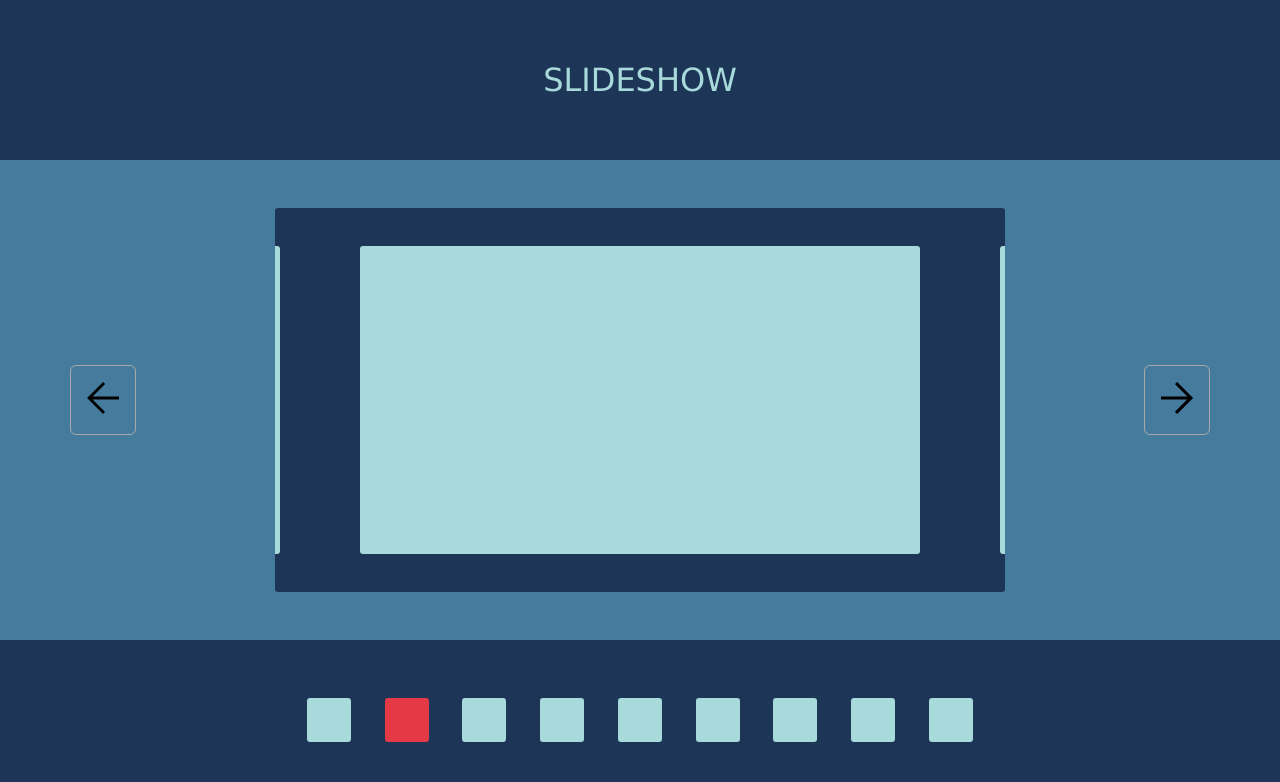
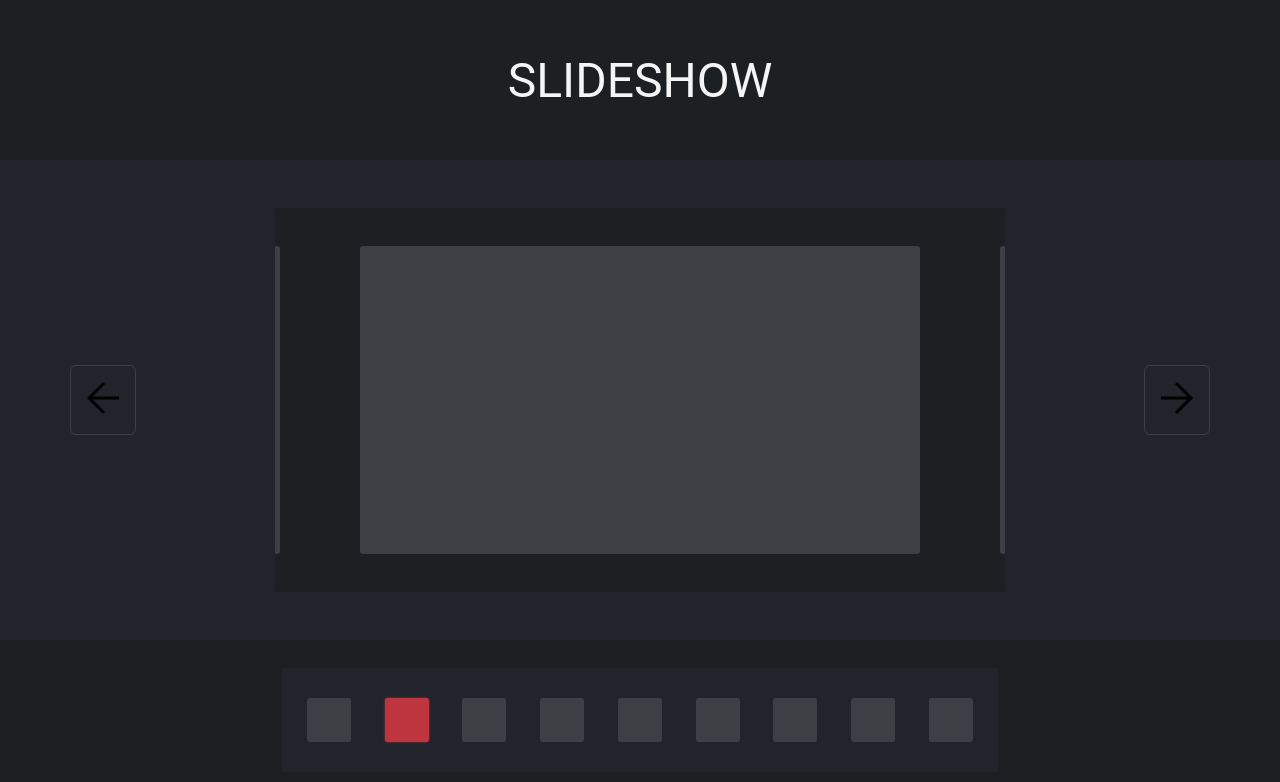
Before and after one commit to simonlearnscoding/picture-sliders, a plain HTML site: page index.html in a window 1280 px wide. Drawn offline with Linux system fonts and the light colour scheme.

Commit message:
some small changes

```diff
--- a/index.js
+++ b/index.js
@@ -1,143 +1,150 @@
-const nav =() => {
+const nav = () => {
   const general = {
+    // ...
+
+    // ...
+
     getDestinationObject(direction) {
-            const length = this.pictures.length
-            const element = document.getElementsByClassName('selected')
-            let DirectionId = (parseInt(element[0].id) + parseInt(direction)) % length
+      const length = this.pictures.length;
+      const element = document.getElementsByClassName("selected");
+      let DirectionId =
+        (parseInt(element[0].id) + parseInt(direction)) % length;
       if (DirectionId < 0) {
-                DirectionId = length - 1
+        DirectionId = length - 1;
       }
       // const destinationElement = document.getElementById(`${DirectionId}`)
-            const obj = this.pictures.filter(pic => pic.id == DirectionId)
-            const indexObj = obj[0].indexPicture
-            return indexObj
+      const obj = this.pictures.filter((pic) => pic.id == DirectionId);
+      const indexObj = obj[0].indexPicture;
+      return indexObj;
     },
-        startTimer() { general.timer = setInterval( () => {this.father.moveByOne(1)}, 5000) },
+    startTimer() {
+      general.timer = setInterval(() => {
+        this.father.moveByOne(1);
+      }, 5000);
+    },
     stopTimer() {
-            console.log('Ive been called')
-            clearInterval(general.timer)
+      console.log("Ive been called");
+      clearInterval(general.timer);
+      general.timer = null;
+    },
+    moveByOne(direction) {
 
-            general.timer = () => { this.father.timer = setInterval( () => {this.moveByOne(1)}, 1000) }}
-        ,
-        // restartTimer() {
-            // this.stopTimer()
-            // this.startTimer()
-        // },
-        moveByOne(direction) {
-            const destinationObj = this.getDestinationObject(direction)
-            this.scrollByArrowFunction(destinationObj)
-
+      const destinationObj = this.getDestinationObject(direction);
+      this.scrollByArrowFunction(destinationObj);
     },
     scrollByArrowFunction(object) {
-            this.unselectAll()
-            object.html.classList.add('selected')
-            this.scrollMovement(object.imagereferedTo)
+      this.unselectAll();
+      object.html.classList.add("selected");
+      this.scrollMovement(object.imagereferedTo);
     },
     scrollByReference(element) {
-            this.unselectAll()
-            element.classList.add('selected')
-            this.scrollMovement(this.imagereferedTo)
-            // this.stopTimer()
+      this.unselectAll();
+      element.classList.add("selected");
+      this.scrollMovement(this.imagereferedTo);
+      this.stopTimer();
+      // this.startTimer();
+    },
 
-        },
-        unselectAll(){
-            const indexPics = document.getElementsByClassName('picture-index')
+    unselectAll() {
+      const indexPics = document.getElementsByClassName("picture-index");
       for (index of indexPics) {
-                index.classList.remove('selected')
+        index.classList.remove("selected");
       }
     },
     scrollMovement(obj) {
-            obj.scrollIntoView({behavior: 'smooth',
-                block: 'center',
-                inline: 'center'
-            })
-        }
-    }
-    return general
-}
-
+      obj.scrollIntoView({
+        behavior: "smooth",
+        block: "center",
+        inline: "center",
+      });
+    },
+  };
+  return general;
+};
 
 const Objectfactory = (HTMLElement) => {
-    const obj = Object.create(nav())
-    obj.id = HTMLElement.id
-    obj.html = HTMLElement
-    return obj
-}
-const imageSliderFactory = (HTMLElement, ) => {
-    const obj = Objectfactory(HTMLElement)
-    obj.pictures = createChildren(obj)
-    obj.arrows = createarrows(obj)
-    selectFirstImage()
-    obj.father = obj
+  const obj = Object.create(nav());
+  obj.id = HTMLElement.id;
+  obj.html = HTMLElement;
+  return obj;
+};
+const imageSliderFactory = (HTMLElement) => {
+  const obj = Objectfactory(HTMLElement);
+  obj.pictures = createChildren(obj);
+  obj.arrows = createarrows(obj);
+  selectFirstImage();
+  obj.father = obj;
   // obj.startSliding()
-    obj.startTimer()
+  obj.startTimer();
 
   // obj.restartSliding = () => {
   //     clearInterval(this.startSliding)
   //     this.startSliding =  setInterval(() => {Slider.moveByOne(1)}, 5000)
   // }
-    return obj
+  return obj;
 
   function selectFirstImage() {
-        const firstSelect = obj.pictures[0].indexPicture
-        firstSelect.scrollByReference(firstSelect.html)
+    const firstSelect = obj.pictures[0].indexPicture;
+    firstSelect.scrollByReference(firstSelect.html);
   }
   function createChildren(father) {
-        const childrenHTML = document.getElementsByClassName('picture')
-        const children = []
-        let counter = 0
+    const childrenHTML = document.getElementsByClassName("picture");
+    const children = [];
+    let counter = 0;
     for (let item of childrenHTML) {
-            children.push(imageObjectFactory(item, counter, father))
-            counter +=1
+      children.push(imageObjectFactory(item, counter, father));
+      counter += 1;
     }
-        return children}
+    return children;
+  }
   function createarrows(father) {
-        const arrowObj = {}
-        const Arrows = document.getElementsByClassName('arrow')
-        arrowObj.arrowLeft = ArrowFactory(Arrows[0], father)
-        arrowObj.arrowRight = ArrowFactory(Arrows[1], father)
-        return arrowObj
+    const arrowObj = {};
+    const Arrows = document.getElementsByClassName("arrow");
+    arrowObj.arrowLeft = ArrowFactory(Arrows[0], father);
+    arrowObj.arrowRight = ArrowFactory(Arrows[1], father);
+    return arrowObj;
   }
-}
+};
 const imageObjectFactory = (HTMLElement, indexNumber, father) => {
-    const obj = Objectfactory(HTMLElement)
-    obj.id = indexNumber
-    obj.father = father
-    obj.indexPicture = createReference(obj, indexNumber, father)
+  const obj = Objectfactory(HTMLElement);
+  obj.id = indexNumber;
+  obj.father = father;
+  obj.indexPicture = createReference(obj, indexNumber, father);
 
   function createReference(obj, indexNumber, father) {
-        const container = document.getElementById('index-container')
-        const element = document.createElement('div')
+    const container = document.getElementById("index-container");
+    const element = document.createElement("div");
     element.id = indexNumber;
-        element.classList.add('picture-index')
+    element.classList.add("picture-index");
     container.appendChild(element);
     const object = ObjectReferenceFactory(element, obj);
-        object.father = father
-        return object
+    object.father = father;
+    return object;
   }
 
-    return obj
+  return obj;
+};
+const ObjectReferenceFactory = (HTMLElement, referenced) => {
+  const obj = Object.create(nav());
+  Object.assign(obj, Objectfactory(HTMLElement));
+  obj.imagereferedTo = referenced.html;
+  HTMLElement.addEventListener("click", () => {
+    obj.scrollByReference(obj.html);
+  });
+  return obj;
+};
+const ArrowFactory = (element, father) => {
+  const obj = Object.create(nav());
+  obj.direction = getDirection(element);
+  Object.assign(obj, Objectfactory(element));
+  obj.father = father;
+  element.addEventListener("click", obj.moveByOne.bind(father, obj.direction));
+  return obj;
+  function getDirection(element) {
+    return Array.from(element.classList).includes("back") ? -1 : 1;
   }
-const ObjectReferenceFactory = (HTMLElement, referenced) => {
-    const obj = Object.create(nav())
-    Object.assign(obj, Objectfactory(HTMLElement))
-    obj.imagereferedTo = referenced.html
-    HTMLElement.addEventListener('click', () => {obj.scrollByReference(obj.html)})
-    return obj
-}
-const ArrowFactory = (element, father) => {
+};
 
-    const obj = Object.create(nav())
-    obj.direction = getDirection(element)
-    Object.assign(obj, Objectfactory(element))
-    obj.father = father
-    element.addEventListener('click', obj.moveByOne.bind(father, obj.direction))
-    return obj
-    function getDirection(element) {
-        return (Array.from(element.classList).includes('back') ? -1 : 1)}
-
-}
-
-SliderElement = document.getElementById('container')
-const Slider = imageSliderFactory(SliderElement)
-console.log(Slider)
+SliderElement = document.getElementById("container");
+const Slider = imageSliderFactory(SliderElement);
+console.log(Slider);
--- a/styleNew.css
+++ b/styleNew.css
@@ -1,13 +1,10 @@
-:root{
-
+:root {
   --framewidth: clamp(500px, 60%, 700px);
   --color1: #e63946;
---color2: #f1faee;
---color3: #a8dadc;
---color4: #457b9d;
---color5: #1d3557;
-
-/*--framewidth: 40vw;*/
+  --color2: #3c3f43;
+  --color3: #282c34;
+  --color4: #21252b;
+  --color5: #1c2022;
 }
 
 * {
@@ -20,7 +17,8 @@ body {
   justify-content: center;
   flex-grow: 1;
 }
-body, html {
+body,
+html {
   width: 100%;
   height: 100%;
   justify-content: center;
@@ -28,7 +26,7 @@ body, html {
 }
 .container {
   display: grid;
-    grid-template:  1fr 3fr 1fr / 1fr;
+  grid-template: 1fr 3fr 1fr / 1fr;
   align-items: center;
   flex-grow: 1;
   /*justify-content: space-around;*/
@@ -51,9 +49,8 @@ body, html {
   overflow-x: scroll;
   overflow-y: hidden;
 }
-.frame::-webkit-scrollbar{
+.frame::-webkit-scrollbar {
   width: 10px;
-
 }
 .frame::-webkit-scrollbar-track {
   background: var(--color2);
@@ -76,19 +73,20 @@ body, html {
   -webkit-border-radius: 3px;
   -moz-border-radius: 3px;
   border-radius: 3px;
-    background: var(--color3)
+  background: var(--color2);
 }
-.arrow{
-    border: 1px solid darkgray;
+.arrow {
+  border: var(--color2) 1px solid;
+  /* opacity: 0.3; */
   -webkit-border-radius: 6px;
   -moz-border-radius: 6px;
   border-radius: 6px;
   padding: 8px;
 }
-.arrow:hover{
+.arrow:hover {
   background: darkgray;
-    background-opacity: .3;
-    transition: background-color .7s;
+  background-opacity: 0.3;
+  transition: background-color 0.7s;
 }
 
 .center-container {
@@ -111,12 +109,13 @@ body, html {
 .title {
   width: 30%;
   height: 30%;
-    font-size: 2rem;
+  font-size: 3rem;
+  color: #f5f5f5;
   display: flex;
   justify-content: center;
   align-items: center;
-    font-family: "Lucida Sans Unicode";
-    color: var(--color3);
+  font-family: "Roboto", sans-serif;
+  /* color: var(--color3); */
 }
 .bottom-container {
   background: var(--color5);
@@ -129,10 +128,12 @@ body, html {
   align-items: center;
   height: 100%;
 }
+
 .index-container {
   width: var(--framewidth);
-    height: 60%;
-    background: var(--color5);
+  height: 65%;
+  border-radius: 6px;
+  background: var(--color4);
   display: flex;
   /*gap: 1rem;*/
   justify-content: space-around;
@@ -143,16 +144,33 @@ body, html {
   border-radius: 3px;
   padding-right: 8px;
 }
-
+.index-container:hover {
+  background: var(--color3);
+  transition: background-color 0.7s;
+}
 .index-container > * {
   width: 40px;
   height: 40px;
-    background: var(--color3);
+  background: var(--color2);
   padding: 2px;
   -webkit-border-radius: 3px;
   -moz-border-radius: 3px;
   border-radius: 3px;
 }
+.index-container > *:hover {
+  background: gray;
+  /* opacity: 0.6; */
+  box-shadow: 0 0 5px var(--color2);
+  transition: background-color 0.3s;
+}
 .selected {
   background: var(--color1);
+
+  opacity: 0.8;
+  box-shadow: 0 0 2px var(--color1);
 }
+.selected:hover {
+  background: var(--color1);
+  /* opacity: 0.6; */
+  box-shadow: 0 0 5px var(--color1);
+}
```
Lines whose indentation alone changed are shown as unchanged.
